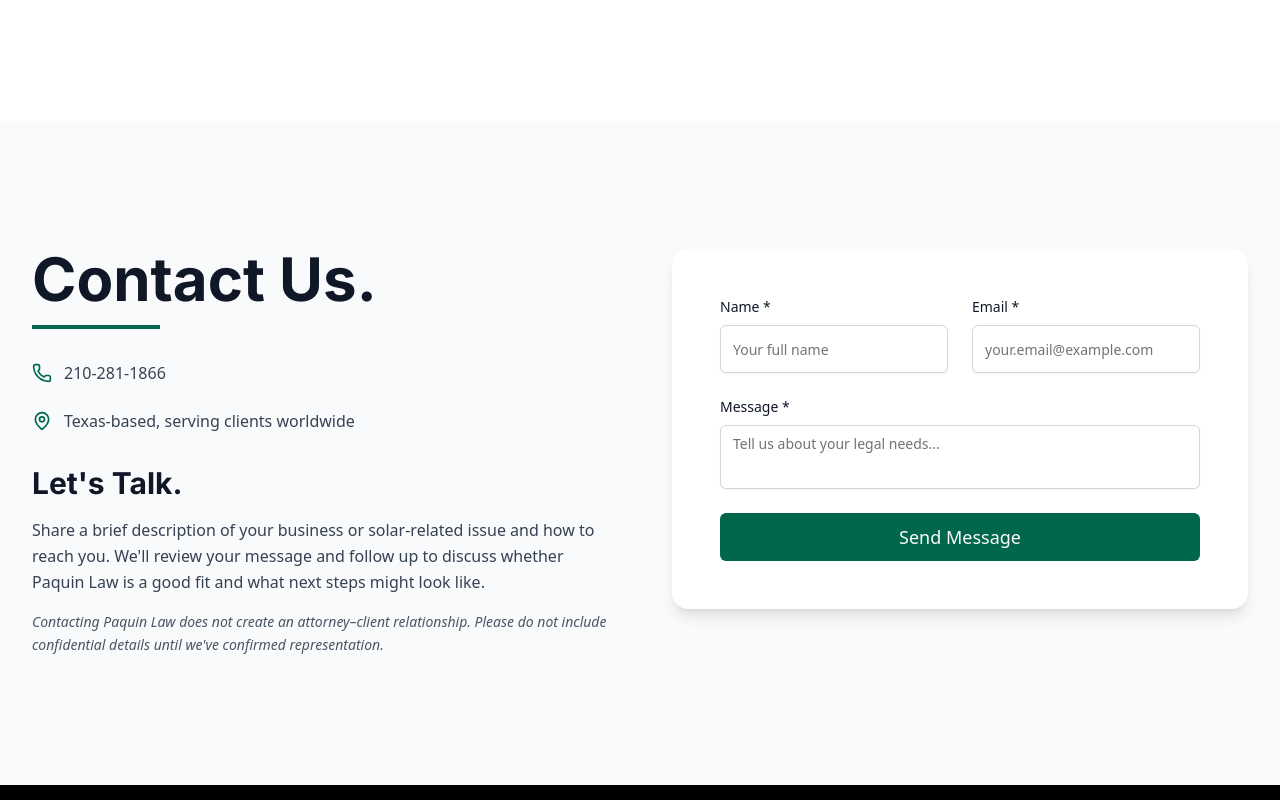
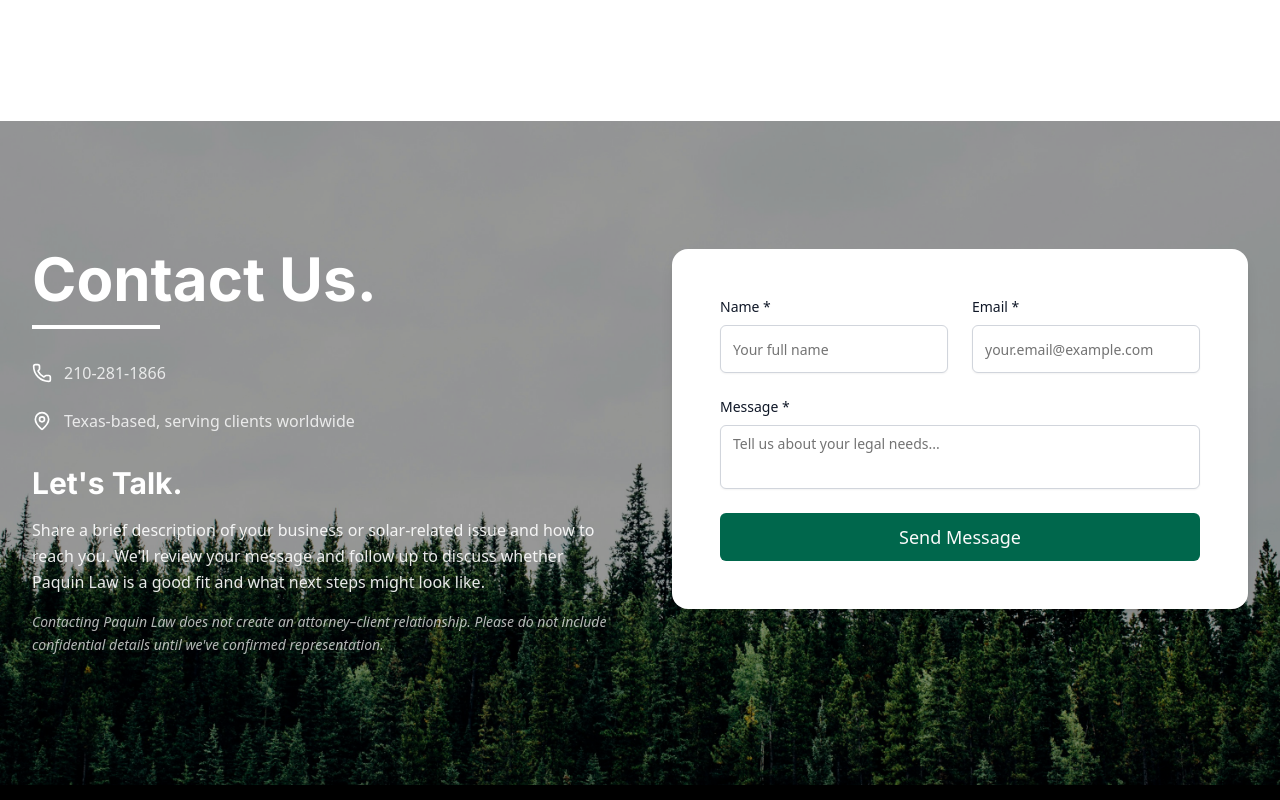
Before and after one commit to henrypaq/paquin-law-website, a Next.js app: page / in a window 1280 px wide. Shown: the part 4020-4820 px from the top of the page. Built offline with nearby package versions, Linux system fonts and the light colour scheme.

Commit message:
Add background image to Contact section and update text colors for dark background

```diff
--- a/components/Contact.tsx
+++ b/components/Contact.tsx
@@ -101,8 +101,19 @@ const Contact = () => {
     <section
       id="contact"
       ref={sectionRef}
-      className="relative py-20 md:py-32 bg-gray-50"
+      className="relative py-20 md:py-32 overflow-hidden"
     >
+      {/* Background Image */}
+      <div
+        className="absolute inset-0 bg-cover bg-center bg-no-repeat"
+        style={{
+          backgroundImage: "url('/michael-benz--IZ2sgQKIhM-unsplash.jpg')",
+        }}
+      />
+
+      {/* Overlay */}
+      <div className="absolute inset-0 bg-black/40" />
+
       {/* Content */}
       <div className="relative z-10 max-w-7xl mx-auto px-4 sm:px-6 lg:px-8">
         <div className="grid grid-cols-1 lg:grid-cols-2 gap-16 items-start">
@@ -113,25 +124,25 @@ const Contact = () => {
             viewport={{ once: false, margin: "-100px" }}
             transition={{ duration: 0.6, ease: "easeOut" }}
           >
-            <h2 className="text-5xl md:text-6xl font-inter font-bold text-gray-900 mb-4">
+            <h2 className="text-5xl md:text-6xl font-inter font-bold text-white mb-4">
               Contact Us.
             </h2>
-            <div className="w-32 h-1 bg-primary mb-8"></div>
+            <div className="w-32 h-1 bg-white mb-8"></div>
 
             {/* Contact Information */}
             <div className="mb-8">
-              <div className="flex flex-col gap-6 text-gray-700">
+              <div className="flex flex-col gap-6 text-white/80">
                 <div className="flex items-center space-x-3">
-                  <Phone className="h-5 w-5 text-primary" />
+                  <Phone className="h-5 w-5 text-white" />
                   <a
                     href="tel:+12102811866"
-                    className="hover:text-primary transition-colors"
+                    className="hover:text-white transition-colors"
                   >
                     210-281-1866
                   </a>
                 </div>
                 <div className="flex items-center space-x-3">
-                  <MapPin className="h-5 w-5 text-primary" />
+                  <MapPin className="h-5 w-5 text-white" />
                   <span>Texas-based, serving clients worldwide</span>
                 </div>
               </div>
@@ -139,13 +150,13 @@ const Contact = () => {
 
             {/* Description */}
             <div>
-              <h3 className="text-2xl md:text-3xl font-inter font-bold text-gray-900 mb-4">
+              <h3 className="text-2xl md:text-3xl font-inter font-bold text-white mb-4">
                 Let's Talk.
               </h3>
-              <p className="text-gray-700 leading-relaxed mb-4">
+              <p className="text-white/90 leading-relaxed mb-4">
                 Share a brief description of your business or solar-related issue and how to reach you. We'll review your message and follow up to discuss whether Paquin Law is a good fit and what next steps might look like.
               </p>
-              <p className="text-gray-600 text-sm leading-relaxed italic">
+              <p className="text-white/70 text-sm leading-relaxed italic">
                 Contacting Paquin Law does not create an attorney–client relationship. Please do not include confidential details until we've confirmed representation.
               </p>
             </div>
```
Also changed, not shown: public/michael-benz--IZ2sgQKIhM-unsplash.jpg (added).
